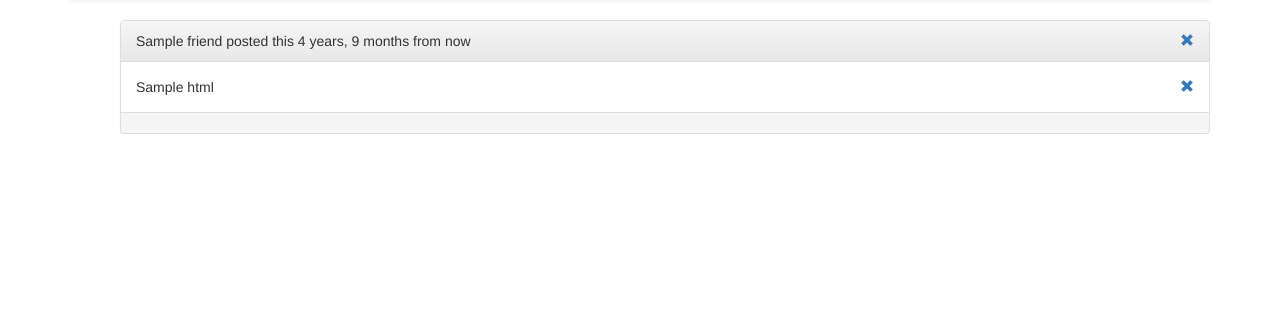
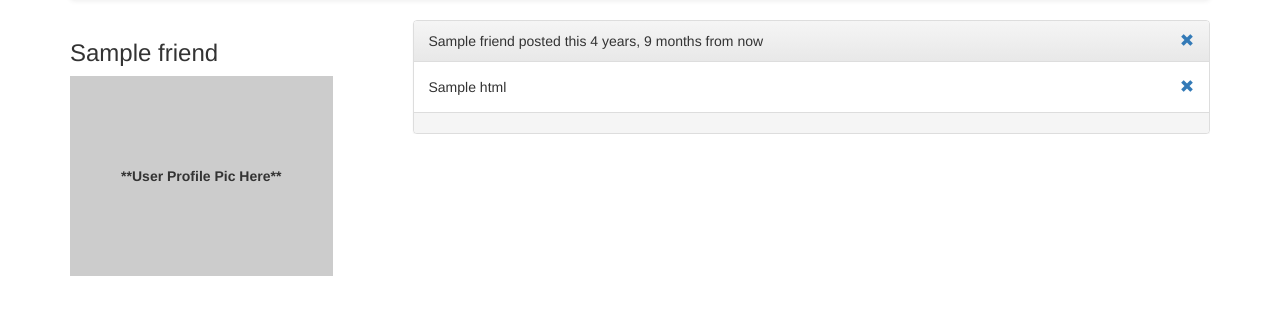
Before and after one commit to lukebarnard1/o2m, a Django app: template server/o2m/basic_client/templates/timeline.html in a window 1280 px wide. Shown: the part 72-387 px from the top of the page. Run offline with Django 3.2, Linux system fonts and the light colour scheme; the template is opened without the code that fills it: most values are stand-ins (such as "Sample title", 1, 10 or a date in 2020); some libraries are stand-ins or nearby versions.

Commit message:
Continued work on #14 to make a friend page.
When on a friend page, the friend's profile picture should be displayed, but this has yet to be implemented so there is currently a placeholder div. The image should change size with the container.

```diff
--- a/server/o2m/basic_client/templates/timeline.html
+++ b/server/o2m/basic_client/templates/timeline.html
@@ -3,6 +3,19 @@
 {% load humanize %}
 {% block body %}
 <div class="container">
+	<div class="row">
+		{% if friend %}
+		<div class="col-md-3">
+			<h3>{{friend.name}}</h3>
+			<div style='background-color:#ccc;height:200px;line-height:200px;text-align:center;font-weight:900'>
+
+				**User Profile Pic Here**
+			</div>
+		</div>
+		<div class="col-md-9">
+		{% else %}
+		<div class="col-md-12">
+		{% endif %}
 			<form action="/o2m/add_content" method="POST">
 				{% csrf_token %}
 				{% bootstrap_form post_form %}
@@ -54,4 +67,6 @@
 			{% endfor %}
 			</ul>
 		</div>
+	</div>
+</div>
 {% endblock %}
```
Also changed, not shown: server/o2m/basic_client/views.py (+8 -1 lines). Lines whose indentation alone changed are shown as unchanged.
